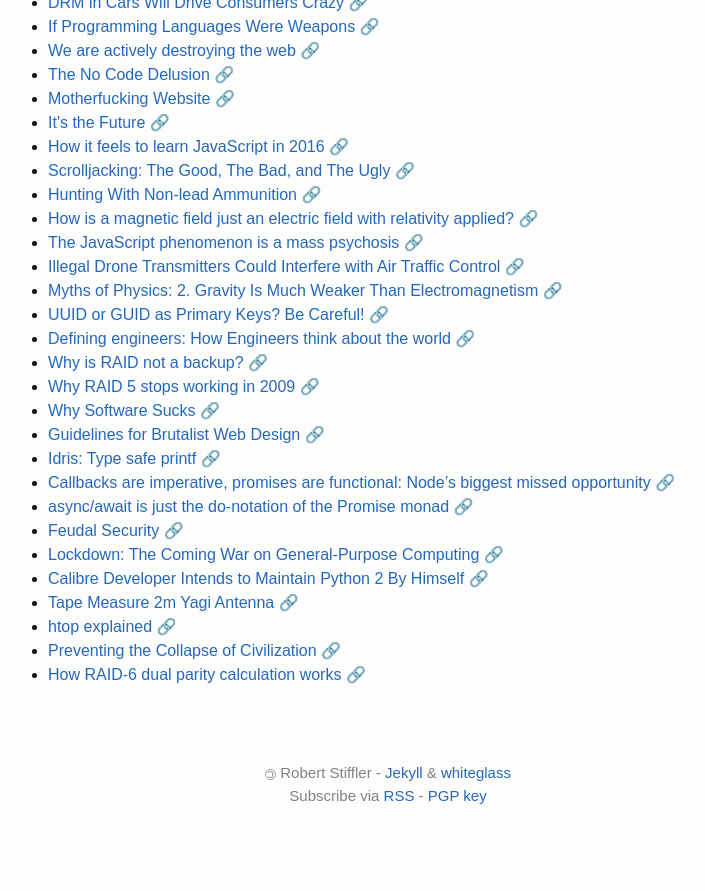
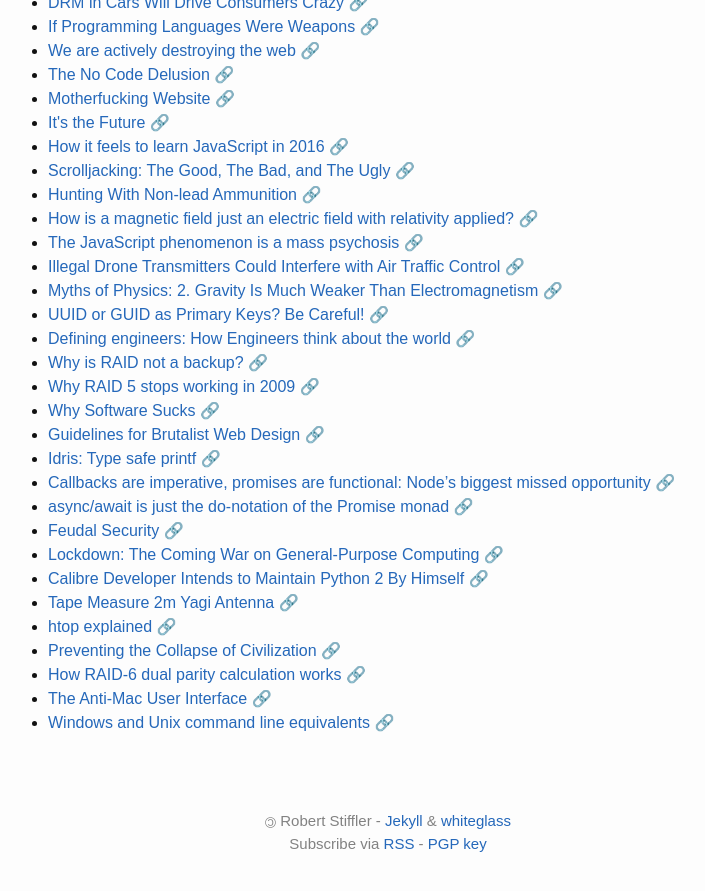
Before and after one commit to stifflerus/stifflerus, a Jekyll site: the page built from links.md, in a window 1280 px wide and 900 px high, scrolled down 1613 px. Shown: the top 891 px of the window, without its empty margins (252-957 px from the left). Built offline with Jekyll 4.4.1, drawn with Linux system fonts in a browser that asks for light colours; before the commit the page ends 2465 px from its top, so only the background shows below that.

Commit message:
added 2 links

```diff
--- a/_data/links.yml
+++ b/_data/links.yml
@@ -175,3 +175,7 @@ links:
     url: https://www.youtube.com/watch?v=ZSRHeXYDLko
   - title: How RAID-6 dual parity calculation works
     url: http://igoro.com/archive/how-raid-6-dual-parity-calculation-works/
+  - title: The Anti-Mac User Interface
+    url: https://www.nngroup.com/articles/anti-mac-interface/
+  - title: Windows and Unix command line equivalents
+    url: https://www.lemoda.net/windows/windows2unix/windows2unix.html
```
